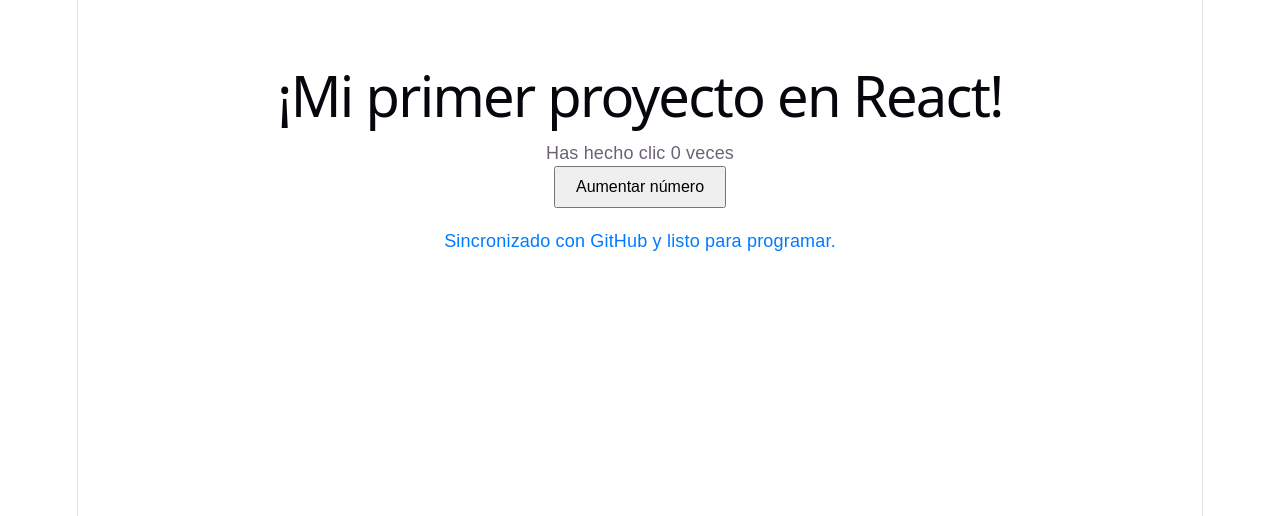
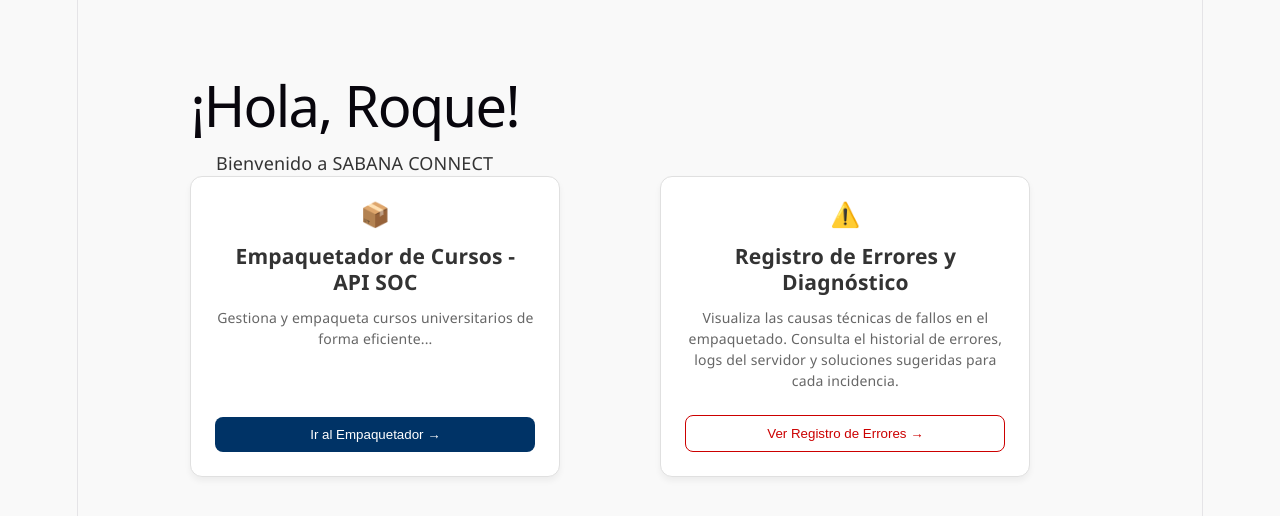
Before and after one commit to Roquegaan/sabane-conect, a React (Vite) app: page / in a window 1280 px wide. Shown: the top 516 px of the page. Built offline with nearby package versions, Linux system fonts and the light colour scheme.

Commit message:
nueba implementacion

```diff
--- a/src/App.css
+++ b/src/App.css
@@ -1,184 +1,21 @@
-.counter {
-  font-size: 16px;
-  padding: 5px 10px;
-  border-radius: 5px;
-  color: var(--accent);
-  background: var(--accent-bg);
-  border: 2px solid transparent;
-  transition: border-color 0.3s;
-  margin-bottom: 24px;
-
-  &:hover {
-    border-color: var(--accent-border);
-  }
-  &:focus-visible {
-    outline: 2px solid var(--accent);
-    outline-offset: 2px;
-  }
+* {
+  margin: 0;
+  padding: 0;
+  box-sizing: border-box;
 }
 
-.hero {
-  position: relative;
-
-  .base,
-  .framework,
-  .vite {
-    inset-inline: 0;
-    margin: 0 auto;
-  }
-
-  .base {
-    width: 170px;
-    position: relative;
-    z-index: 0;
-  }
-
-  .framework,
-  .vite {
-    position: absolute;
-  }
-
-  .framework {
-    z-index: 1;
-    top: 34px;
-    height: 28px;
-    transform: perspective(2000px) rotateZ(300deg) rotateX(44deg) rotateY(39deg)
-      scale(1.4);
-  }
-
-  .vite {
-    z-index: 0;
-    top: 107px;
-    height: 26px;
-    width: auto;
-    transform: perspective(2000px) rotateZ(300deg) rotateX(40deg) rotateY(39deg)
-      scale(0.8);
-  }
+body {
+  font-family: 'Segoe UI', Tahoma, Geneva, Verdana, sans-serif;
+  background-color: #f9f9f9;
+  color: #333;
 }
 
-#center {
+/* Estilo para que el contenedor principal no esté pegado al borde */
+.app-container {
+  padding: 60px 10%;
+  /* Mucho espacio a los lados para que se vea premium */
   display: flex;
   flex-direction: column;
-  gap: 25px;
-  place-content: center;
-  place-items: center;
-  flex-grow: 1;
-
-  @media (max-width: 1024px) {
-    padding: 32px 20px 24px;
-    gap: 18px;
-  }
+  align-items: flex-start;
+  /* Todo alineado a la izquierda */
 }
-
-#next-steps {
-  display: flex;
-  border-top: 1px solid var(--border);
-  text-align: left;
-
-  & > div {
-    flex: 1 1 0;
-    padding: 32px;
-    @media (max-width: 1024px) {
-      padding: 24px 20px;
-    }
-  }
-
-  .icon {
-    margin-bottom: 16px;
-    width: 22px;
-    height: 22px;
-  }
-
-  @media (max-width: 1024px) {
-    flex-direction: column;
-    text-align: center;
-  }
-}
-
-#docs {
-  border-right: 1px solid var(--border);
-
-  @media (max-width: 1024px) {
-    border-right: none;
-    border-bottom: 1px solid var(--border);
-  }
-}
-
-#next-steps ul {
-  list-style: none;
-  padding: 0;
-  display: flex;
-  gap: 8px;
-  margin: 32px 0 0;
-
-  .logo {
-    height: 18px;
-  }
-
-  a {
-    color: var(--text-h);
-    font-size: 16px;
-    border-radius: 6px;
-    background: var(--social-bg);
-    display: flex;
-    padding: 6px 12px;
-    align-items: center;
-    gap: 8px;
-    text-decoration: none;
-    transition: box-shadow 0.3s;
-
-    &:hover {
-      box-shadow: var(--shadow);
-    }
-    .button-icon {
-      height: 18px;
-      width: 18px;
-    }
-  }
-
-  @media (max-width: 1024px) {
-    margin-top: 20px;
-    flex-wrap: wrap;
-    justify-content: center;
-
-    li {
-      flex: 1 1 calc(50% - 8px);
-    }
-
-    a {
-      width: 100%;
-      justify-content: center;
-      box-sizing: border-box;
-    }
-  }
-}
-
-#spacer {
-  height: 88px;
-  border-top: 1px solid var(--border);
-  @media (max-width: 1024px) {
-    height: 48px;
-  }
-}
-
-.ticks {
-  position: relative;
-  width: 100%;
-
-  &::before,
-  &::after {
-    content: '';
-    position: absolute;
-    top: -4.5px;
-    border: 5px solid transparent;
-  }
-
-  &::before {
-    left: 0;
-    border-left-color: var(--border);
-  }
-  &::after {
-    right: 0;
-    border-right-color: var(--border);
-  }
-}
--- a/src/App.jsx
+++ b/src/App.jsx
@@ -1,25 +1,32 @@
-import { useState } from 'react'
+import './App.css';
+import ModuloCard from './components/ModuloCard';
 
 function App() {
-  const [contador, setContador] = useState(0)
+  return (
+    <div className="app-container">
+      <header>
+        <h1>¡Hola, Roque!</h1>
+        <p>Bienvenido a SABANA CONNECT</p>
+      </header>
 
-  return (
-    <div style={{ textAlign: 'center', marginTop: '50px', fontFamily: 'Arial' }}>
-      <h1>¡Mi primer proyecto en React!</h1>
-      <p>Has hecho clic {contador} veces</p>
+      <main style={{ display: 'flex', gap: '100px', flexWrap: 'wrap' }}>
+        <ModuloCard
+          icono="📦"
+          titulo="Empaquetador de Cursos - API SOC"
+          descripcion="Gestiona y empaqueta cursos universitarios de forma eficiente..."
+          textoBoton="Ir al Empaquetador →"
+        />
 
-      <button
-        onClick={() => setContador(contador + 1)}
-        style={{ padding: '10px 20px', fontSize: '16px', cursor: 'pointer' }}
-      >
-        Aumentar número
-      </button>
-
-      <div style={{ marginTop: '20px', color: '#007bff' }}>
-        <p>Sincronizado con GitHub y listo para programar.</p>
-      </div>
+        <ModuloCard
+          icono="⚠️"
+          titulo="Registro de Errores y Diagnóstico"
+          descripcion="Visualiza las causas técnicas de fallos en el empaquetado. Consulta el historial de errores, logs del servidor y soluciones sugeridas para cada incidencia."
+          textoBoton="Ver Registro de Errores →"
+          esAlerta={true}
+        />
+      </main>
     </div>
-  )
+  );
 }
 
-export default App
+export default App;
--- /dev/null
+++ b/src/components/ModuloCard.jsx
@@ -0,0 +1,35 @@
+// src/components/ModuloCard.jsx
+function ModuloCard({ icono, titulo, descripcion, textoBoton, esAlerta }) {
+    const estiloBoton = {
+        backgroundColor: esAlerta ? 'transparent' : '#003366',
+        color: esAlerta ? '#cc0000' : 'white',
+        border: esAlerta ? '1px solid #cc0000' : 'none',
+        padding: '10px 20px',
+        borderRadius: '8px',
+        cursor: 'pointer',
+        width: '100%',
+        marginTop: 'auto'
+    };
+
+    return (
+        <div style={{
+            border: '1px solid #e0e0e0',
+            borderRadius: '12px',
+            padding: '24px',
+            width: '370px',
+            display: 'flex',
+            flexDirection: 'column',
+            boxShadow: '0 4px 6px rgba(0,0,0,0.05)',
+            backgroundColor: 'white'
+        }}>
+            <div style={{ fontSize: '24px', marginBottom: '16px' }}>{icono}</div>
+            <h3 style={{ margin: '0 0 12px 0', color: '#333' }}>{titulo}</h3>
+            <p style={{ color: '#666', fontSize: '14px', lineHeight: '1.5', marginBottom: '24px' }}>
+                {descripcion}
+            </p>
+            <button style={estiloBoton}>{textoBoton}</button>
+        </div>
+    );
+}
+
+export default ModuloCard;
```
